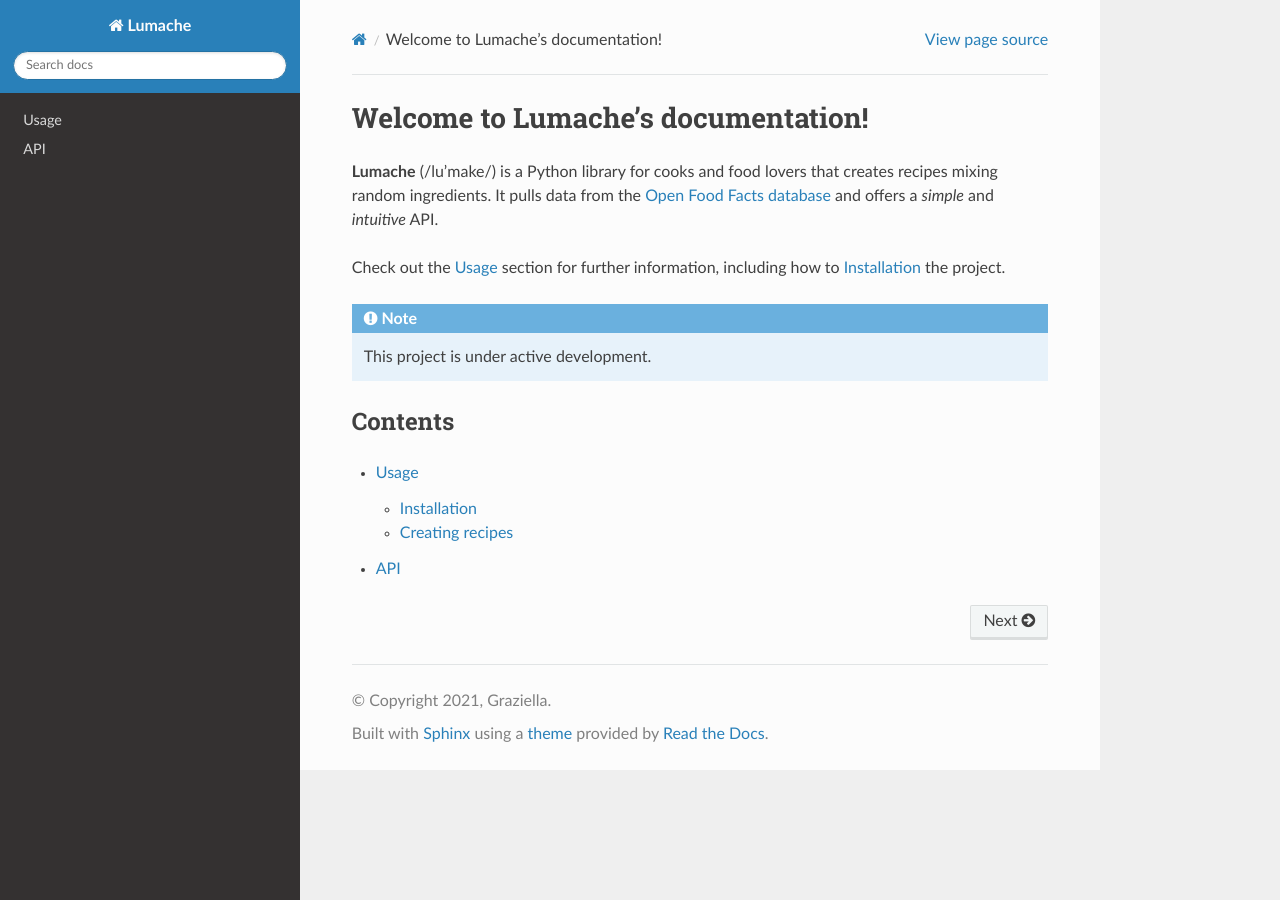
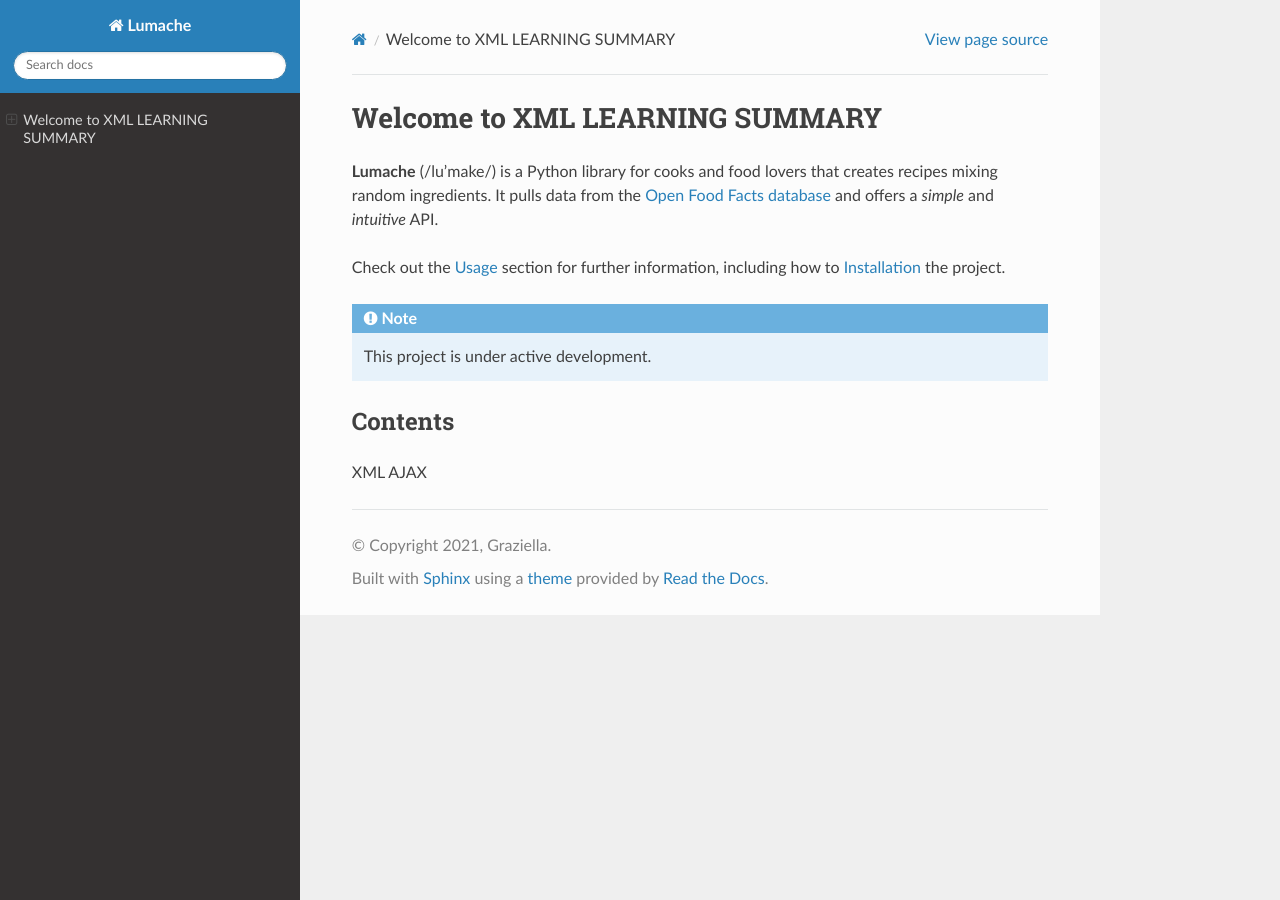
Before and after one commit to LYKA9993/LMCH-.readthedocs, a Sphinx documentation site: the page built from docs/source/index.rst, in a window 1280 px wide. Built offline with Sphinx 7.4.7 and the Read the Docs theme 3.1.0, drawn with Linux system fonts in a browser that asks for light colours.

Commit message:
Update index.rst

```diff
--- a/docs/source/index.rst
+++ b/docs/source/index.rst
@@ -1,4 +1,4 @@
-Welcome to Lumache's documentation!
+Welcome to XML LEARNING SUMMARY
 ===================================
 
 **Lumache** (/lu'make/) is a Python library for cooks and food lovers
@@ -17,6 +17,4 @@ Contents
 --------
 
 .. toctree::
-
-   usage
-   api
+XML AJAX
```
